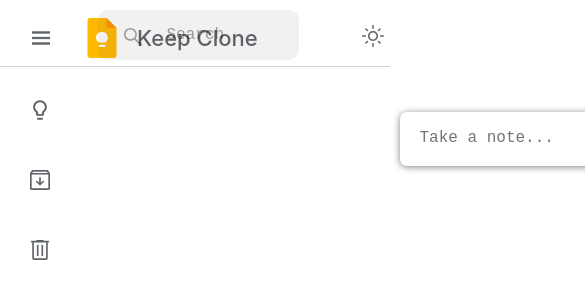
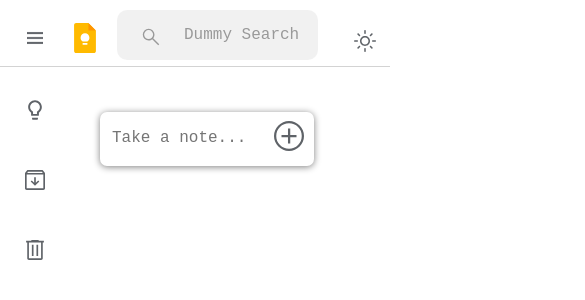
Before and after one commit to Navdeepkhubber/Google-Keep-Clone, a React (Vite) app: page / in a window 390 px wide. Shown: the top 300 px of the page, 585 px wide, since content can reach past the window. Built offline with nearby package versions, Linux system fonts and the light colour scheme.

Commit message:
Added Responsive Design

```diff
--- a/index.html
+++ b/index.html
@@ -2,9 +2,9 @@
 <html lang="en">
   <head>
     <meta charset="UTF-8" />
-    <link rel="icon" type="image/svg+xml" href="/vite.svg" />
+    <link rel="icon" type="image/svg+xml" href="/keep.svg" />
     <meta name="viewport" content="width=device-width, initial-scale=1.0" />
-    <title>Vite + React</title>
+    <title>Google Keep Clone</title>
   </head>
   <body>
     <div id="root"></div>
--- a/src/App.css
+++ b/src/App.css
@@ -170,6 +170,10 @@
   margin-top: 20px;
 }
 
+.notExpanded .addNote:hover {
+  margin-top: -6px;
+}
+
 .notes {
   display: grid;
   grid-template-columns: repeat(auto-fill, minmax(240px, 1fr));
@@ -299,3 +303,57 @@
   resize: none;
   align-content: left;
 }
+
+@media screen and (max-width: 769px) {
+  #root {
+    max-width: 200px;
+  }
+  .expanded {
+    left: 100px;
+    width: 220px;
+  }
+  .notExpanded {
+    left: 100px;
+    width: 200px;
+  }
+  form input {
+    margin-left: -5px;
+  }
+  form textArea {
+    margin-left: -5px;
+  }
+
+  .addNote {
+    margin-left: 160px;
+  }
+  .expanded h3 {
+    display: block;
+    margin-top: -40px;
+    font-size: 1rem;
+    margin-bottom: 6px;
+    margin-left: 72%;
+    text-align: left;
+    padding-top: 2px;
+    text-align: center;
+    padding-bottom: 8px;
+    width: 50px;
+  }
+}
+
+@media screen and (max-width: 400px) {
+  .addHover {
+    top: 19.85%;
+  }
+
+  .expanded h3 {
+    margin-left: 70%;
+    text-align: left;
+    padding-top: 2px;
+    text-align: center;
+    width: 50px;
+  }
+
+  .expanded .addHover {
+    top: 22.85%;
+  }
+}
--- a/src/App.jsx
+++ b/src/App.jsx
@@ -25,6 +25,12 @@
   const [isArchived, setIsArchived] = useState({});
 
   const [isDeleted, setIsDeleted] = useState({});
+
+  const [isSidebarOpen, setIsSidebarOpen] = useState(false);
+
+  const toggleSidebar = () => {
+    setIsSidebarOpen((prevState) => !prevState);
+  };
 
   function addNote(newNote) {
     setNotes((prevNotes) => {
@@ -171,13 +177,14 @@
 
   return (
     <div className="App">
-      <Header selectedSection={selectedSection} />
+      <Header selectedSection={selectedSection} toggleSidebar={toggleSidebar} />
       <Sidebar
         handleSectionChange={handleSectionChange}
         deleteNotes={deletedNotes}
         onEmptyBin={handleEmptyBin}
         selectedSection={selectedSection}
         archivedNotes={archivedNotes}
+        isSidebarOpen={isSidebarOpen}
       />
 
       <div className="notes">
--- a/src/components/Header.css
+++ b/src/components/Header.css
@@ -25,6 +25,7 @@
   gap: 5px;
   padding-bottom: 10px;
 }
+
 h3 {
   font-weight: 500;
   font-size: 22px;
@@ -103,17 +104,13 @@
   gap: 30px;
 }
 
-.listView:hover,
-.gridView:hover,
 .lightMode:hover,
 .darkMode:hover {
   cursor: pointer;
 }
 
-.gridView,
-.lightMode,
 .darkMode,
-.listView {
+.lightMode {
   height: 22px;
   width: 22px;
 }
@@ -125,3 +122,57 @@
 .dark {
   background-color: #202124;
 }
+
+@media screen and (max-width: 1100px) {
+  h3 {
+    display: none;
+  }
+}
+
+@media screen and (max-width: 769px) {
+  h3 {
+    display: none;
+  }
+
+  .menuLogo {
+    height: 16px;
+    width: 16px;
+    margin: 0 15px;
+    padding: 12px;
+  }
+
+  .keepLogo {
+    height: 30px;
+    width: 30px;
+  }
+
+  .searchLogo {
+    height: 22px;
+    width: 22px;
+  }
+
+  .headerRight {
+    position: fixed;
+    left: 80%;
+    top: 3%;
+    display: flex;
+    align-items: center;
+    justify-content: flex-end;
+    padding-left: 50px;
+    gap: 30px;
+  }
+
+  .searchBar {
+    left: 30%;
+  }
+
+  .headerRight {
+    left: 78%;
+  }
+}
+
+@media screen and (max-width: 400px) {
+  .headerRight {
+    top: 3.5%;
+  }
+}
--- a/src/components/Header.jsx
+++ b/src/components/Header.jsx
@@ -6,7 +6,7 @@
 import "./Header.css";
 import ToggleTheme from "./ToggleTheme";
 
-export default function Header({ selectedSection }) {
+export default function Header({ selectedSection, toggleSidebar }) {
   const [theme, setTheme] = useState(true);
 
   const handleTheme = () => {
@@ -18,7 +18,12 @@
   return (
     <div className="header">
       <div className="iconsLeft">
-        <img src={menuLogo} className="menuLogo" alt="Menu logo" />
+        <img
+          src={menuLogo}
+          className="menuLogo"
+          alt="Menu logo"
+          onClick={toggleSidebar}
+        />
 
         <div className="headerLeft">
           <img src={keepLogo} className="keepLogo" alt="Keep logo" />
@@ -29,7 +34,11 @@
       <div className="searchBar">
         <img src={searchLogo} className="searchLogo" alt="Search logo" />
 
-        <textarea value="Search" className="search" />
+        <textarea
+          value="Dummy Search"
+          placeholder="Search"
+          className="search"
+        />
       </div>
       <div className="headerRight">
         <ToggleTheme theme={theme} handleTheme={handleTheme} />
--- a/src/components/Sidebar.css
+++ b/src/components/Sidebar.css
@@ -26,6 +26,13 @@
 }
 
 .sidebar:hover {
+  background-color: white;
+  width: 300px;
+  overflow: visible;
+  box-shadow: 0 10px 10px rgba(0, 0, 0, 0.5);
+}
+
+.isSidebarOpen {
   background-color: white;
   width: 300px;
   overflow: visible;
@@ -97,3 +104,30 @@
   text-decoration: none;
   color: #5f6368;
 }
+
+@media screen and (max-width: 769px) {
+  .bellIdle,
+  .archiveIdle,
+  .binIdle,
+  .keepIdle {
+    padding-left: 25px;
+  }
+
+  li p {
+    width: 50px;
+    text-align: left;
+    padding-left: 20px;
+  }
+
+  .isSidebarOpen {
+    width: 180px;
+  }
+
+  .sidebar:hover {
+    width: 180px;
+  }
+
+  .sourceCode {
+    margin-left: 80px;
+  }
+}
--- a/src/components/Sidebar.jsx
+++ b/src/components/Sidebar.jsx
@@ -10,13 +10,14 @@
   deletedNotes,
   selectedSection,
   archivedNotes,
+  isSidebarOpen,
 }) {
   const handleSectionClick = (event) => {
     const section = event.currentTarget.dataset.section;
     handleSectionChange(section);
   };
   return (
-    <div className="sidebar">
+    <div className={`sidebar ${isSidebarOpen ? "isSidebarOpen" : ""}`}>
       <ul>
         <li>
           <a data-section="Notes" onClick={handleSectionClick}>
```
